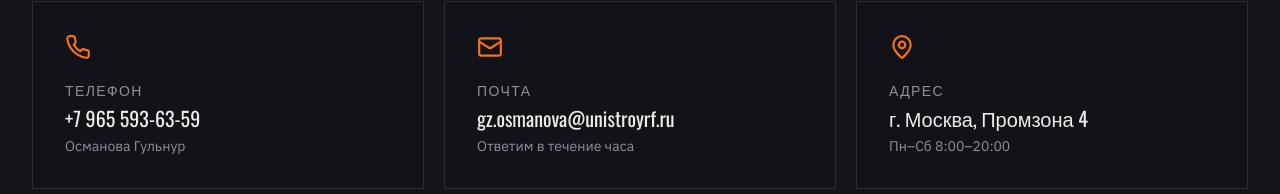
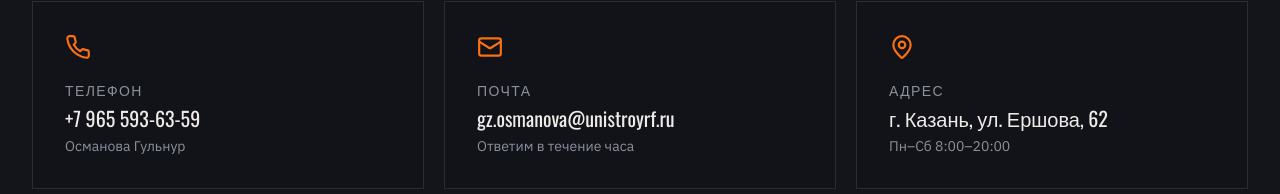
Before and after one commit to pr-poehali-dev/construction-material-sales-site, a React (Vite) app: page / in a window 1280 px wide. Shown: the part 5523-5717 px from the top of the page. Built offline with nearby package versions, Linux system fonts and the light colour scheme.

Commit message:
fix: address formatting

```diff
--- a/src/pages/Index.tsx
+++ b/src/pages/Index.tsx
@@ -378,7 +378,7 @@ const Index = () => {
             {[
               { icon: 'Phone', t: 'Телефон', v: '+7 965 593-63-59', s: 'Османова Гульнур' },
               { icon: 'Mail', t: 'Почта', v: 'gz.osmanova@unistroyrf.ru', s: 'Ответим в течение часа' },
-              { icon: 'MapPin', t: 'Адрес', v: 'г. Москва, Промзона 4', s: 'Пн–Сб 8:00–20:00' },
+              { icon: 'MapPin', t: 'Адрес', v: 'г. Казань, ул. Ершова, 62', s: 'Пн–Сб 8:00–20:00' },
             ].map((c) => (
               <div key={c.t} className="border border-border bg-background p-8 hover-lift">
                 <Icon name={c.icon} size={26} className="text-primary" />
```
